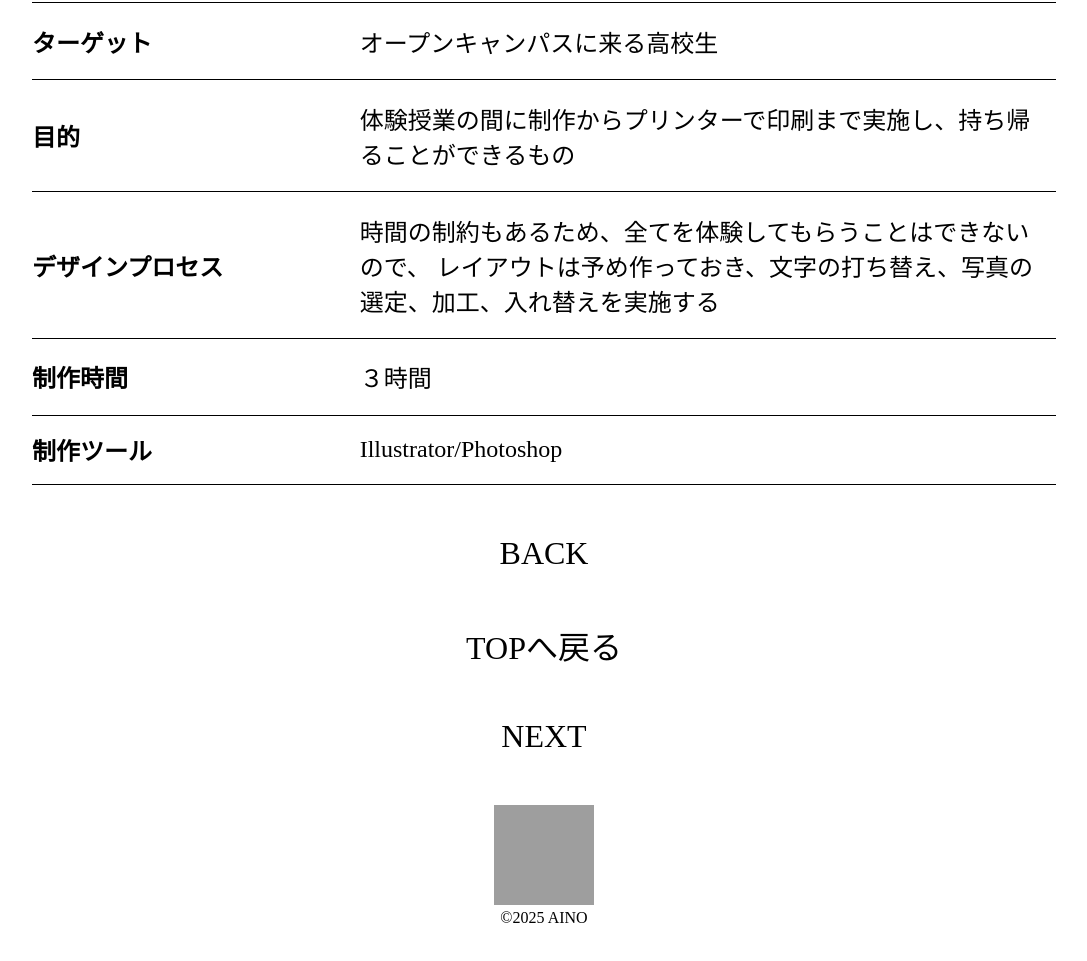
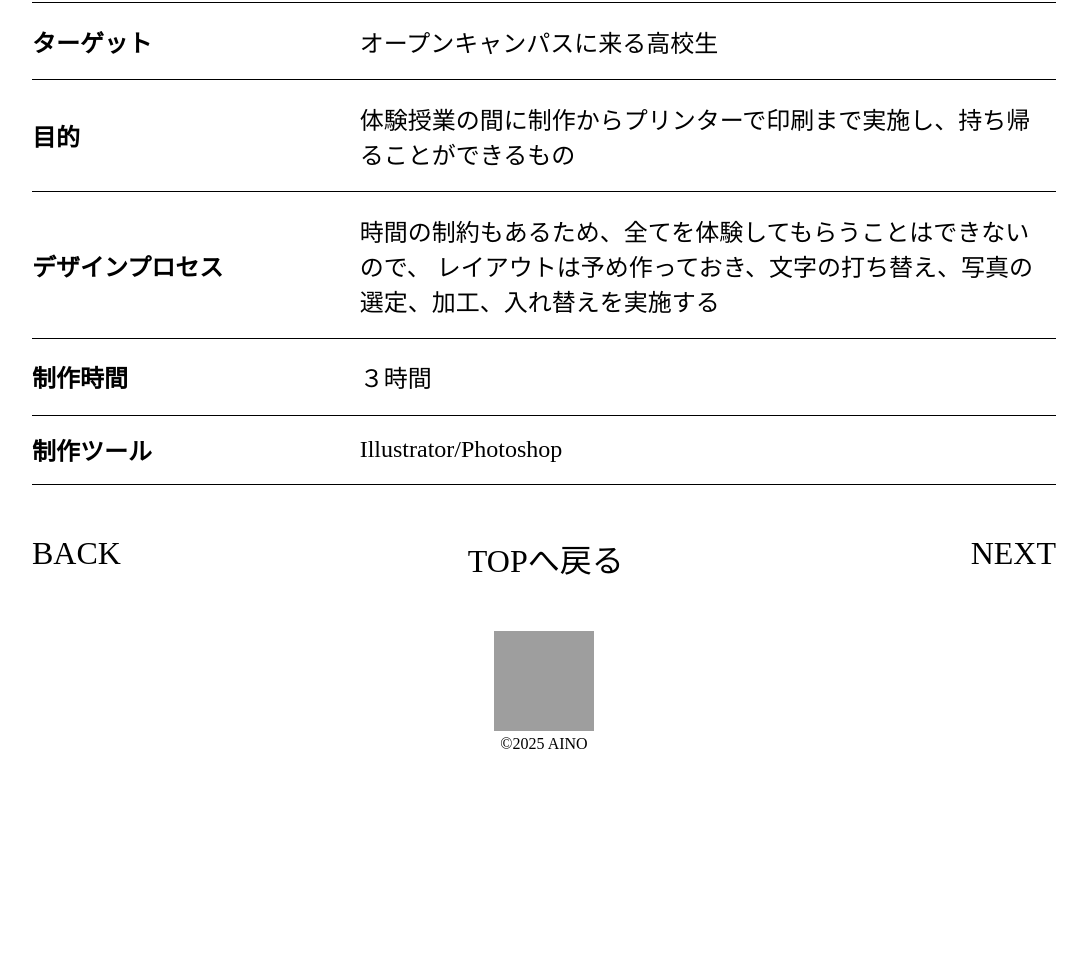
Before and after one commit to aino0424/aino, a plain HTML site: page works_c.html in a window 1280 px wide. Shown: the part 1905-2866 px from the top of the page, without its empty margins (96-1183 px from the left). After the commit the page ends 2786 px from the top, so only its background shows below. Drawn offline with Linux system fonts and the light colour scheme; grey boxes are pictures that could not be loaded; a web font is replaced by a local one.

Commit message:
Add files via upload

```diff
--- a/css/style.css
+++ b/css/style.css
@@ -15,7 +15,6 @@ main{
 
 main p{
     text-align: center;
-    font-size: ;
 }
 
 header{
@@ -140,6 +139,11 @@ a{
     display: block;
 }
 
+.info{
+    display: flex;
+    justify-content: space-between;
+}
+
 
 
 
```
